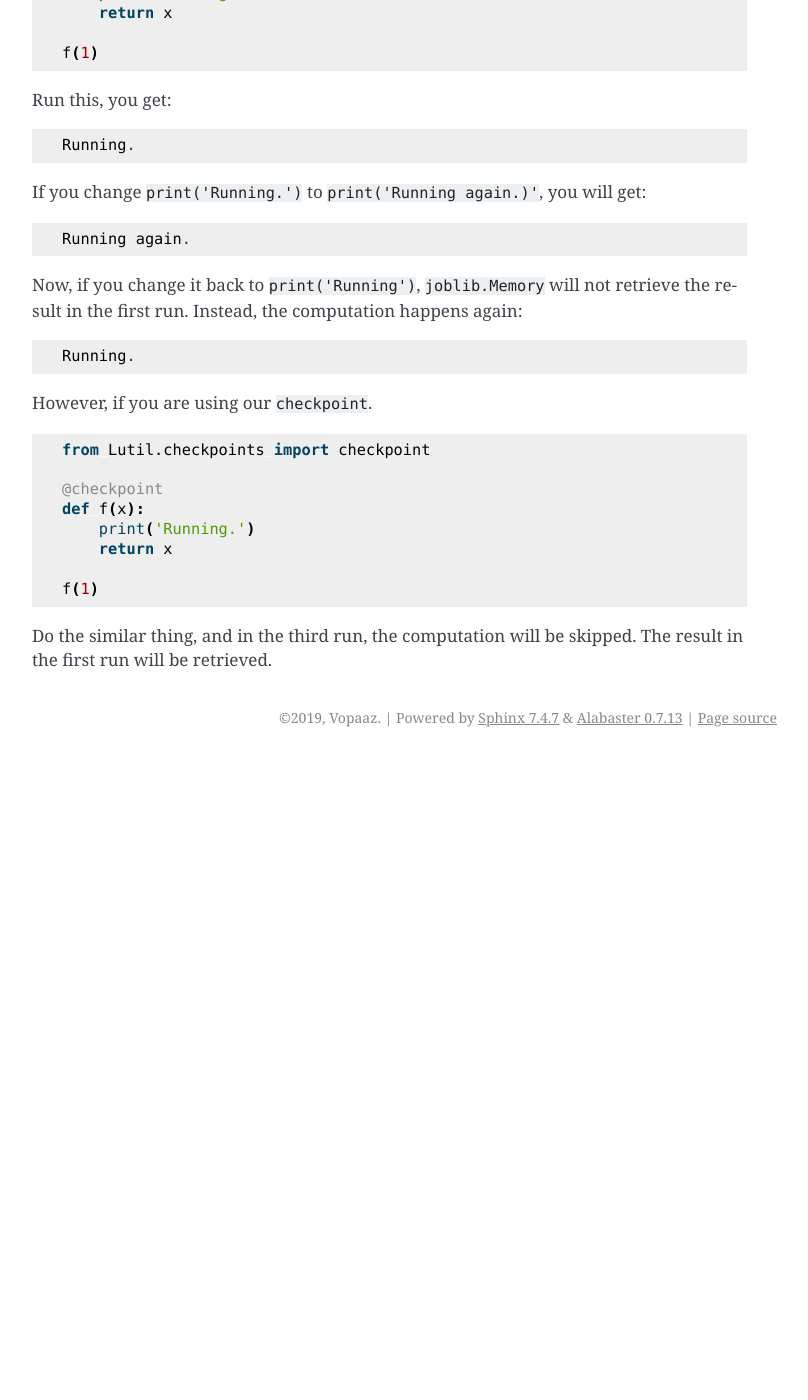
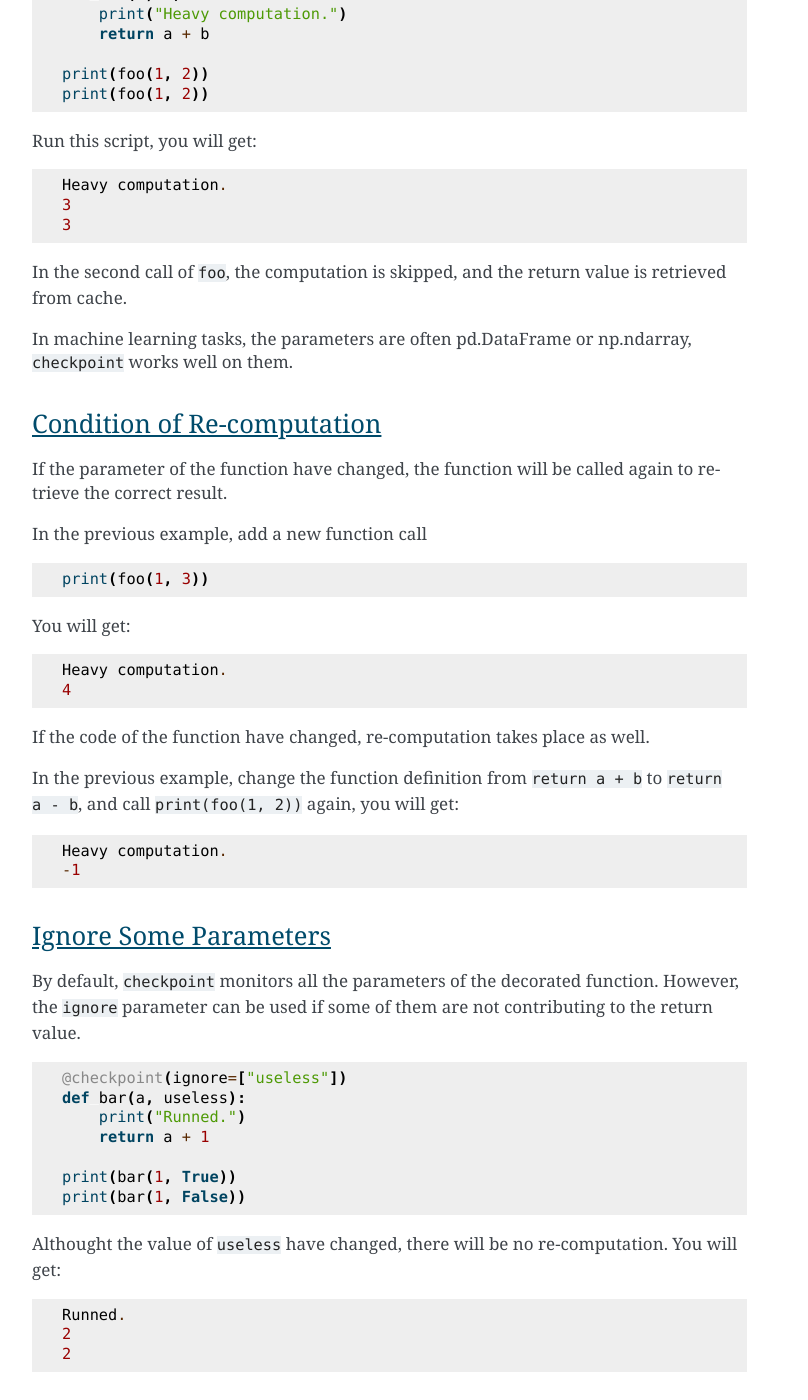
Before and after one commit to Vopaaz/learning-utility, a Sphinx documentation site: the page built from docs/source/content/checkpoints.rst, in a window 1280 px wide and 1400 px high, scrolled down 4280 px. Shown: the whole window, without its empty margins (388-1196 px from the left). Built offline with Sphinx 7.4.7, drawn with Linux system fonts in a browser that asks for light colours; before the commit the page ends 5037 px from its top, so only the background shows below that; some of the changed text lies outside the part shown.

Commit message:
Docs: finish docs for chekcpoints

```diff
--- a/docs/source/content/checkpoints.rst
+++ b/docs/source/content/checkpoints.rst
@@ -1,5 +1,11 @@
-checkpoints: Auto-Caching
+checkpoints: Caching Intermediate Results
 =============================================
+
+There are usually some intermediate results when doing machine learning tasks.
+For example, the data after preprocessing.
+This module is useful for caching them on the disk, and skip re-calculation when
+is called afterwards.
+
 
 .. contents::
 
@@ -13,6 +19,9 @@ InlineCheckpoint, the Context Manager
     A context manager. Cache the output produced within the with-statement.
     When is executed later with the same condition,
     retrieve the cache and avoid re-computation.
+
+    It is fully compatible with the jupyter notebook, and is often useful when using
+    it for machine learning.
 
     :param watch: List of names of variables used to identify a computing context
     :type watch: list or tuple
@@ -180,6 +189,109 @@ checkpoint, the Decorator
 Basic Example
 ^^^^^^^^^^^^^^^^^^^^^^^^^^^^
 
+Suppose you have such a .py file:
+
+.. code-block:: python
+
+    from Lutil.checkpoints import checkpoint
+
+    @checkpoint
+    def foo(a, b):
+        print("Heavy computation.")
+        return a + b
+
+    print(foo(1, 2))
+    print(foo(1, 2))
+
+Run this script, you will get::
+
+    Heavy computation.
+    3
+    3
+
+In the second call of ``foo``, the computation is skipped, and the return
+value is retrieved from cache.
+
+In machine learning tasks, the parameters are often pd.DataFrame or np.ndarray,
+``checkpoint`` works well on them.
+
+Condition of Re-computation
+^^^^^^^^^^^^^^^^^^^^^^^^^^^^^^^^^^^^^^^^^
+
+If the parameter of the function have changed, the function will be
+called again to retrieve the correct result.
+
+In the previous example, add a new function call
+
+.. code-block:: python
+
+    print(foo(1, 3))
+
+You will get::
+
+    Heavy computation.
+    4
+
+If the code of the function have changed, re-computation takes place as well.
+
+In the previous example, change the function definition from
+``return a + b`` to ``return a - b``, and call ``print(foo(1, 2))`` again,
+you will get::
+
+    Heavy computation.
+    -1
+
+
+
+Ignore Some Parameters
+^^^^^^^^^^^^^^^^^^^^^^^^^^^^^^^^^^^^^^^^^^
+
+By default, ``checkpoint`` monitors all the parameters of the decorated function.
+However, the ``ignore`` parameter can be used if some of them are not contributing to the return value.
+
+.. code-block:: python
+
+    @checkpoint(ignore=["useless"])
+    def bar(a, useless):
+        print("Runned.")
+        return a + 1
+
+    print(bar(1, True))
+    print(bar(1, False))
+
+Althought the value of ``useless`` have changed, there will be no re-computation.
+You will get::
+
+    Runned.
+    2
+    2
+
+
+Complex Object as a Parameter
+^^^^^^^^^^^^^^^^^^^^^^^^^^^^^^^^^^^^^^^^^
+
+If some parameters of the decorated function are neither
+basic data types nor pd.DataFrame/np.ndarray,
+a warning will be raised. It is not recommended to do so.
+
+.. code-block:: python
+
+    @checkpoint
+    def func(foo):
+        return foo
+
+    class Foo: pass
+    f = Foo()
+    f.foo = Foo()
+
+    func(foo)
+
+You will get:
+
+.. code-block:: text
+
+    ComplexParamsIdentifyWarning: A complicated object is an attribute of <__main__.Foo object at 0x00000224A1575358>,
+    it may cause mistake when detecting whether there is checkpoint for this call.
 
 
 
@@ -217,7 +329,7 @@ If you change ``print('Running.')`` to ``print('Running again.)'``, you will get
 
     Running again.
 
-Now, if you change it back to ``print('Running')``, ``joblib.Memory`` will not retrieve
+Now, if you change it back to ``print('Running')``, it will not retrieve
 the result in the first run. Instead, the computation happens again::
 
     Running.
```
Also changed, not shown: other parts of docs/source/content/checkpoints.rst (+1 -1 lines).
